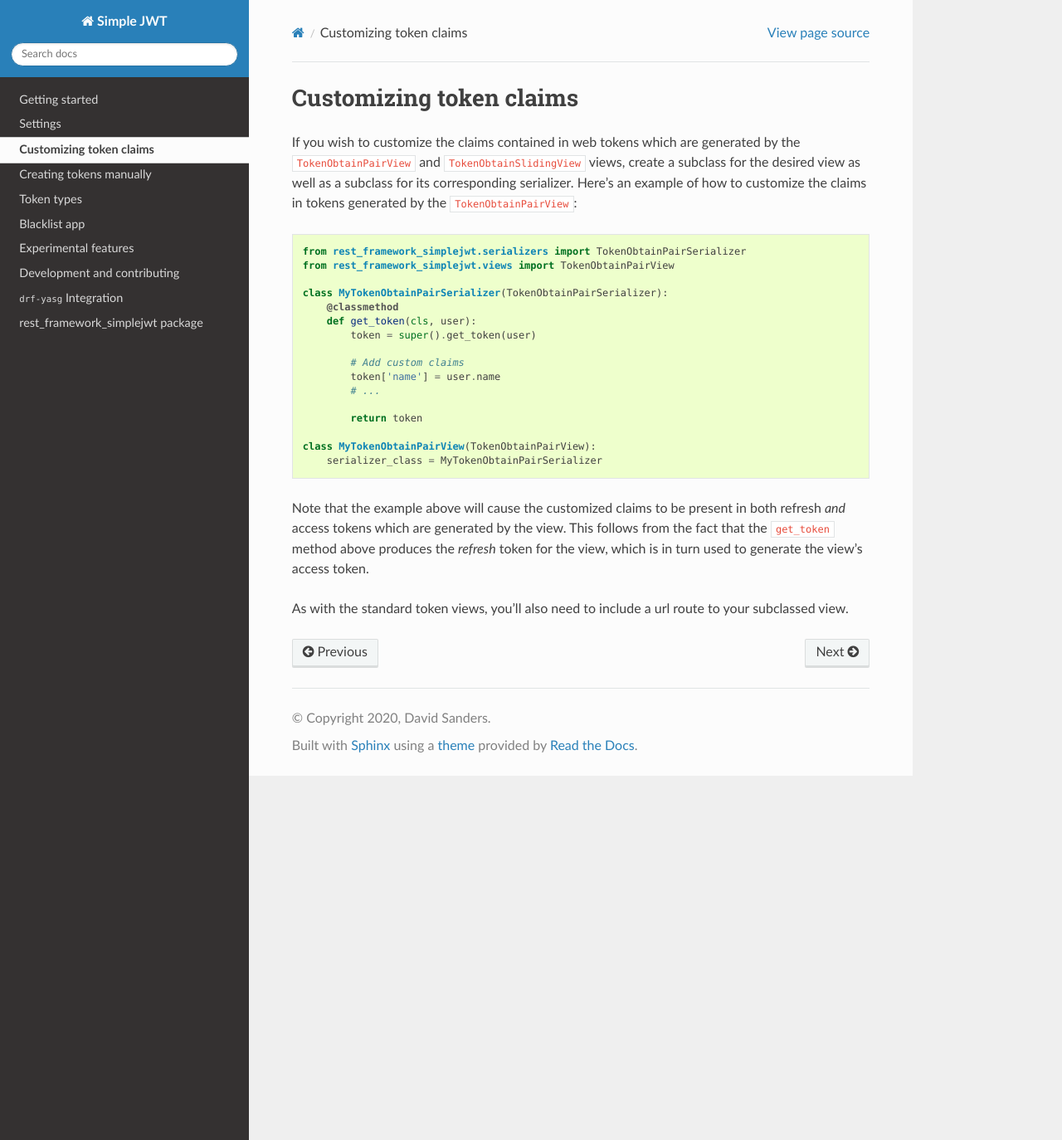
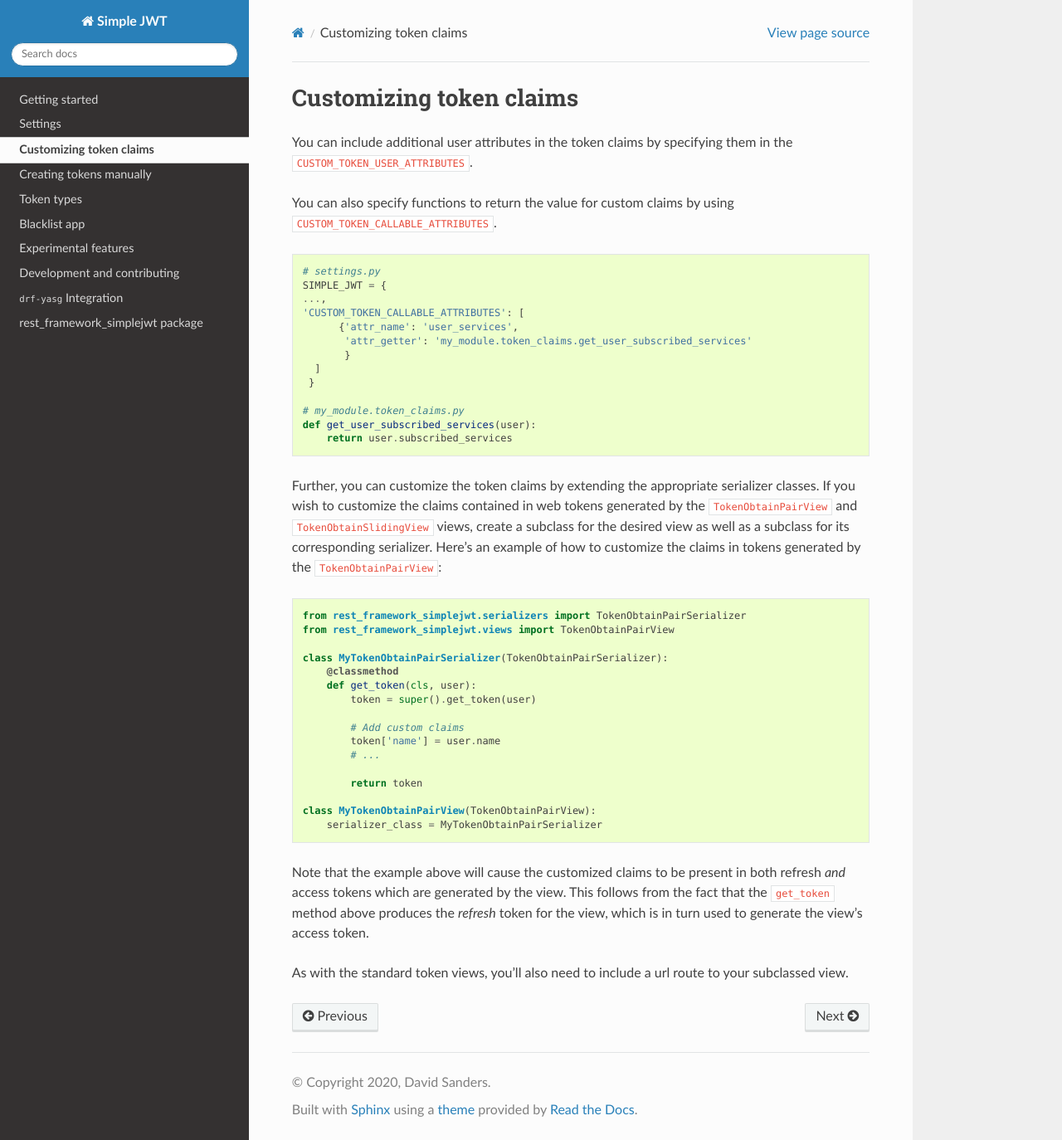
Before and after one commit to jazzband/djangorestframework-simplejwt, a Sphinx documentation site: the page built from docs/customizing_token_claims.rst, in a window 1280 px wide and 1374 px high. Shown: the whole window at 83% size. Built offline with Sphinx 7.4.7 and the Read the Docs theme 2.0.0, drawn with Linux system fonts in a browser that asks for light colours; the version number could not be read and is left out.

Commit message:
Allow customizing token claims using Django settings

```diff
--- a/docs/customizing_token_claims.rst
+++ b/docs/customizing_token_claims.rst
@@ -3,9 +3,32 @@
 Customizing token claims
 ========================
 
-If you wish to customize the claims contained in web tokens which are generated
-by the ``TokenObtainPairView`` and ``TokenObtainSlidingView`` views, create a
-subclass for the desired view as well as a subclass for its corresponding
+You can include additional user attributes in the token claims by specifying them
+in the ``CUSTOM_TOKEN_USER_ATTRIBUTES``.
+
+You can also specify functions to return the value for custom claims by using
+``CUSTOM_TOKEN_CALLABLE_ATTRIBUTES``.
+
+.. code-block:: python
+
+  # settings.py
+  SIMPLE_JWT = {
+  ...,
+  'CUSTOM_TOKEN_CALLABLE_ATTRIBUTES': [
+        {'attr_name': 'user_services',
+         'attr_getter': 'my_module.token_claims.get_user_subscribed_services'
+         }
+    ]
+   }
+
+  # my_module.token_claims.py
+  def get_user_subscribed_services(user):
+      return user.subscribed_services
+
+
+Further, you can customize the token claims by extending the appropriate serializer classes. If you wish to customize
+the claims contained in web tokens generated by the ``TokenObtainPairView`` and ``TokenObtainSlidingView`` views,
+create a subclass for the desired view as well as a subclass for its corresponding
 serializer.  Here's an example of how to customize the claims in tokens
 generated by the ``TokenObtainPairView``:
 
```
Also changed, not shown: docs/settings.rst (+17 -0 lines), 2 other files.
